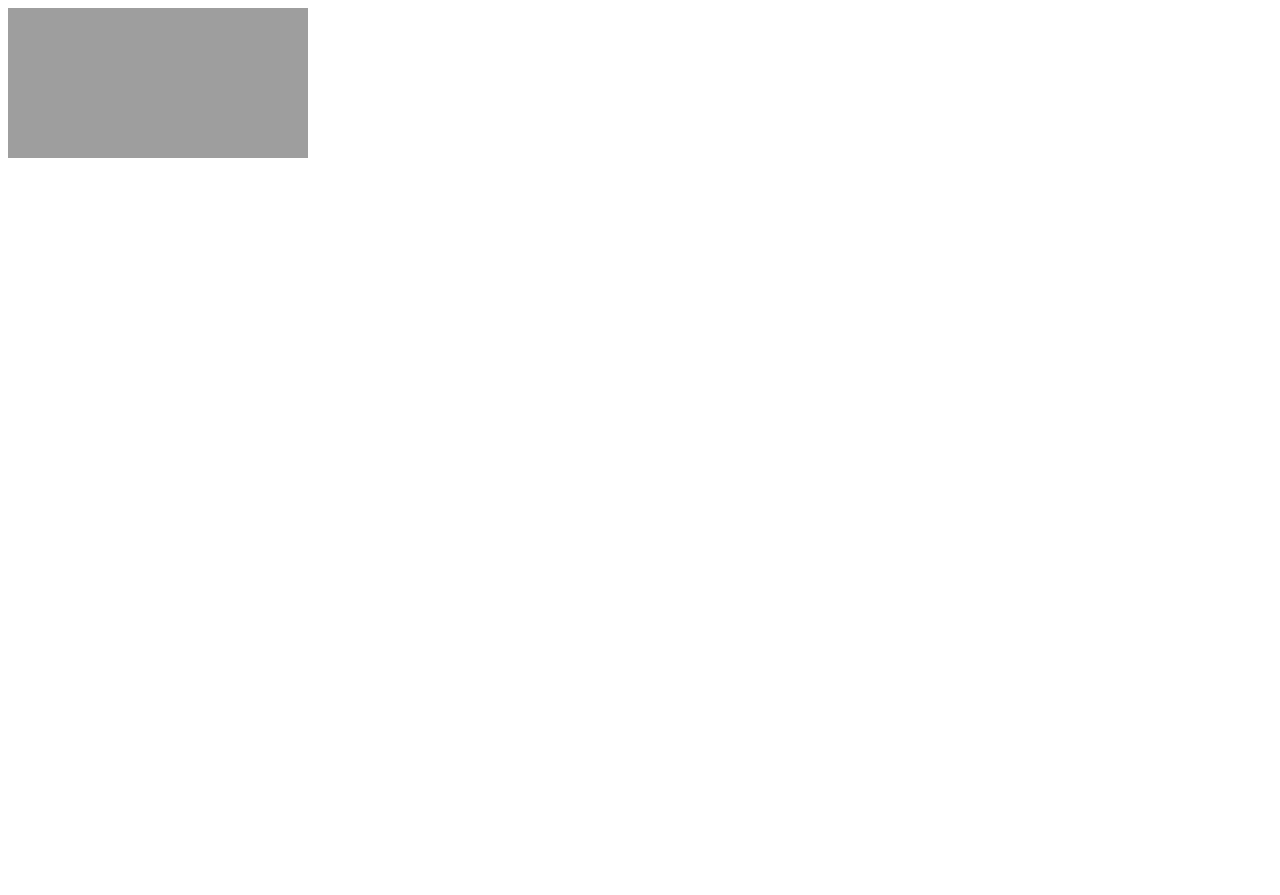
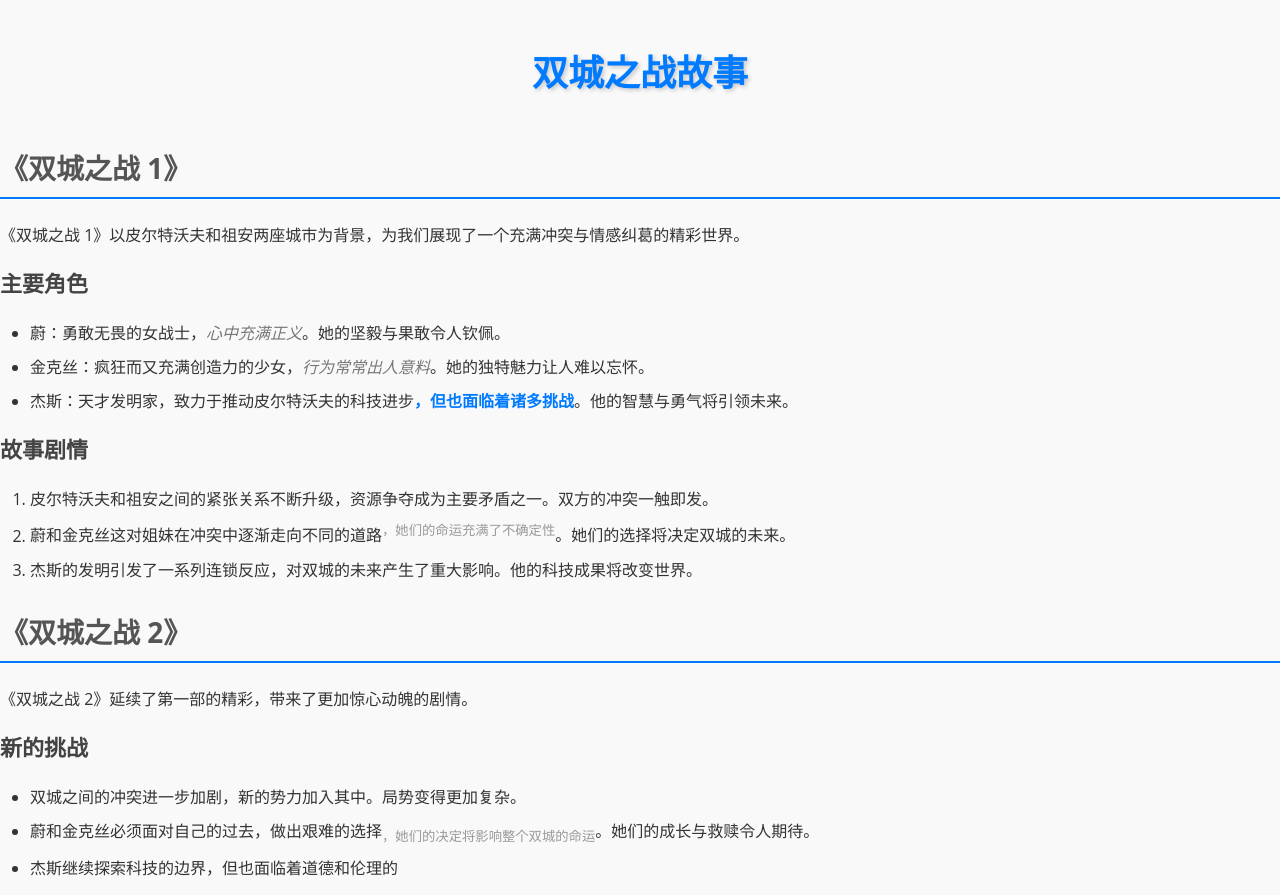
Before and after one commit to Decem04r/-, a plain HTML site: page index.html in a window 1280 px wide. Before the commit the page ends 800 px from the top, so only its background shows below. Drawn offline with Linux system fonts and the light colour scheme; grey boxes are pictures that could not be loaded.

Commit message:
Update index.html

```diff
--- a/index.html
+++ b/index.html
@@ -1 +1,105 @@
-<iframe src="//player.bilibili.com/player.html?isOutside=true&aid=913678679&bvid=BV1pM4y1s7Zq&cid=1202594645&p=1" scrolling="no" border="0" frameborder="no" framespacing="0" allowfullscreen="true"></iframe>
+<!DOCTYPE html>
+<html lang="en">
+
+<head>
+    <meta charset="UTF-8">
+    <meta name="viewport" content="width=device-width, initial-scale=1.0">
+    <title>双城之战故事</title>
+    <style>
+        body {
+            font-family: 'Open Sans', sans-serif;
+            background-color: #f9f9f9;
+            color: #333;
+            margin: 0;
+            padding: 0;
+        }
+
+        h1 {
+            color: #007bff;
+            text-align: center;
+            padding: 20px 0;
+            font-size: 36px;
+            text-shadow: 2px 2px 4px rgba(0, 0, 0, 0.2);
+        }
+
+        h2 {
+            color: #555;
+            font-size: 28px;
+            margin-top: 30px;
+            border-bottom: 2px solid #007bff;
+            padding-bottom: 10px;
+        }
+
+        h3 {
+            color: #444;
+            font-size: 22px;
+            margin-top: 20px;
+        }
+
+        em {
+            font-style: italic;
+            color: #777;
+        }
+
+        i {
+            font-style: italic;
+            color: #777;
+        }
+
+        strong {
+            font-weight: bold;
+            color: #007bff;
+        }
+
+        sup {
+            vertical-align: super;
+            font-size: smaller;
+            color: #999;
+        }
+
+        sub {
+            vertical-align: sub;
+            font-size: smaller;
+            color: #999;
+        }
+
+        ol,
+        ul {
+            padding-left: 30px;
+        }
+
+        li {
+            margin-bottom: 10px;
+            font-size: 16px;
+        }
+
+        p {
+            font-size: 16px;
+            margin-top: 15px;
+        }
+    </style>
+</head>
+
+<body>
+    <h1>双城之战故事</h1>
+    <h2>《双城之战 1》</h2>
+    <p>《双城之战 1》以皮尔特沃夫和祖安两座城市为背景，为我们展现了一个充满冲突与情感纠葛的精彩世界。</p>
+    <h3>主要角色</h3>
+    <ul>
+        <li>蔚：勇敢无畏的女战士，<em>心中充满正义</em>。她的坚毅与果敢令人钦佩。</li>
+        <li>金克丝：疯狂而又充满创造力的少女，<i>行为常常出人意料</i>。她的独特魅力让人难以忘怀。</li>
+        <li>杰斯：天才发明家，致力于推动皮尔特沃夫的科技进步<strong>，但也面临着诸多挑战</strong>。他的智慧与勇气将引领未来。</li>
+    </ul>
+    <h3>故事剧情</h3>
+    <ol>
+        <li>皮尔特沃夫和祖安之间的紧张关系不断升级，资源争夺成为主要矛盾之一。双方的冲突一触即发。</li>
+        <li>蔚和金克丝这对姐妹在冲突中逐渐走向不同的道路<sup>，她们的命运充满了不确定性</sup>。她们的选择将决定双城的未来。</li>
+        <li>杰斯的发明引发了一系列连锁反应，对双城的未来产生了重大影响。他的科技成果将改变世界。</li>
+    </ol>
+    <h2>《双城之战 2》</h2>
+    <p>《双城之战 2》延续了第一部的精彩，带来了更加惊心动魄的剧情。</p>
+    <h3>新的挑战</h3>
+    <ul>
+        <li>双城之间的冲突进一步加剧，新的势力加入其中。局势变得更加复杂。</li>
+        <li>蔚和金克丝必须面对自己的过去，做出艰难的选择<sub>，她们的决定将影响整个双城的命运</sub>。她们的成长与救赎令人期待。</li>
+        <li>杰斯继续探索科技的边界，但也面临着道德和伦理的
```
